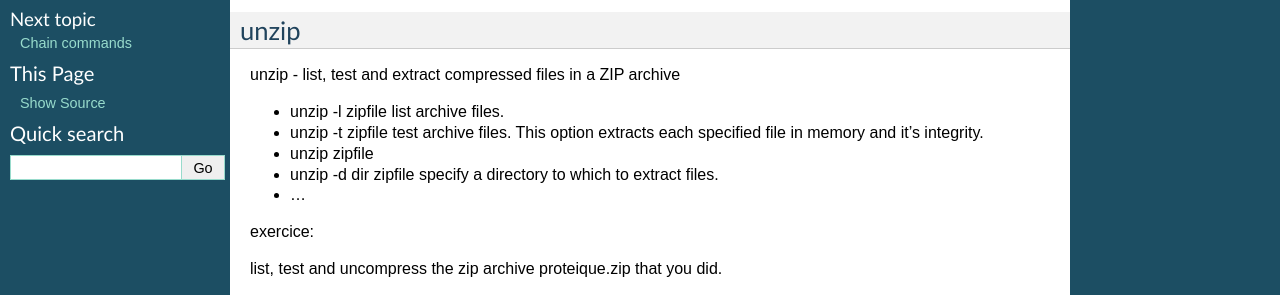
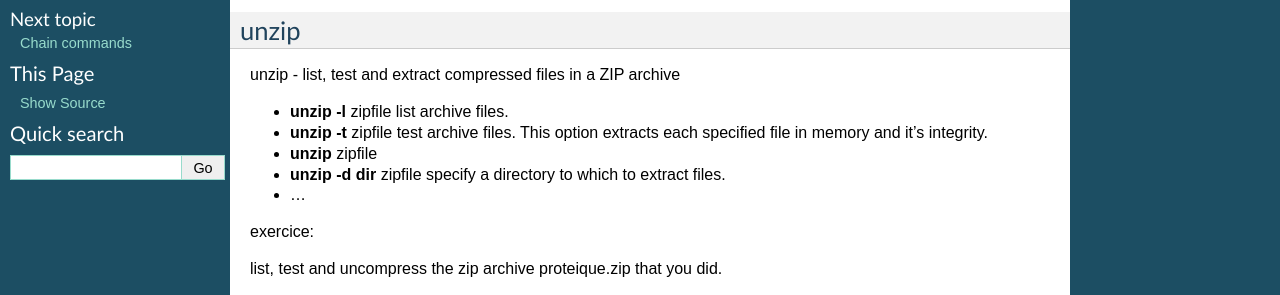
Before and after one commit to C3BI-pasteur-fr/unix-training, a Sphinx documentation site: the page built from unix-I/source/Archive_and_compressed_files.rst, in a window 1280 px wide and 900 px high. Shown: the part 433-728 px from the top of the window. Built offline with Sphinx 7.4.7, drawn with Linux system fonts in a browser that asks for light colours; formulas are drawn with MathJax 3.

Commit message:
put some command in bolds

```diff
--- a/unix-I/source/Archive_and_compressed_files.rst
+++ b/unix-I/source/Archive_and_compressed_files.rst
@@ -28,11 +28,11 @@ unzip
 
 unzip - list, test and extract compressed files in a ZIP archive
 
-* unzip -l zipfile list archive files.
-* unzip -t zipfile test archive files.
+* **unzip -l** zipfile list archive files.
+* **unzip -t** zipfile test archive files.
   This option extracts each specified file in memory and it's integrity.
-* unzip zipfile
-* unzip -d dir zipfile specify a directory to which to extract files.
+* **unzip** zipfile
+* **unzip -d dir** zipfile specify a directory to which to extract files.
 * ...
 
 exercice:
```
